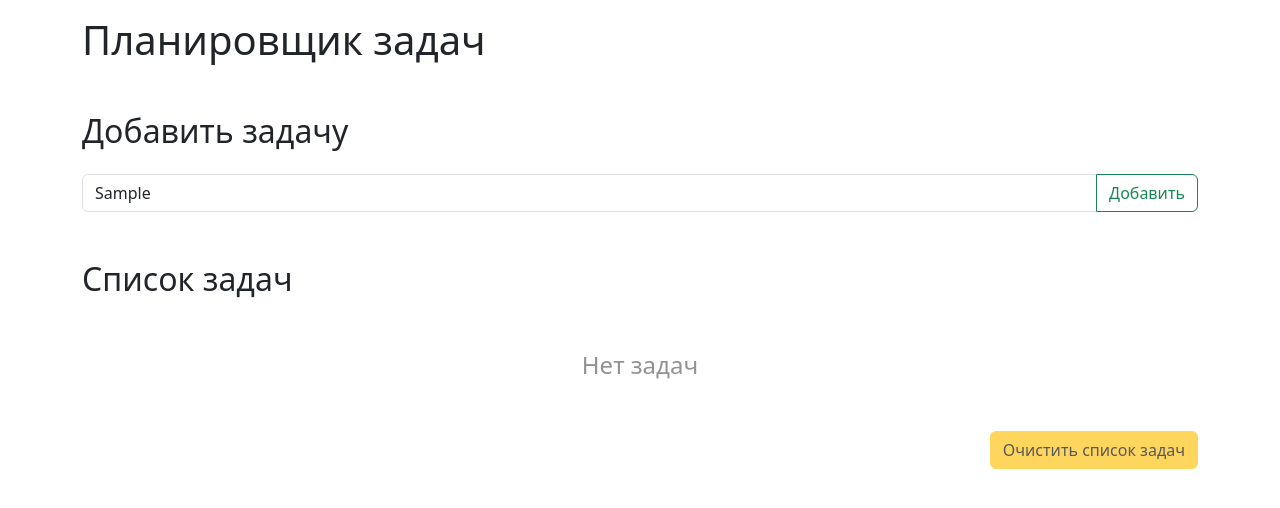
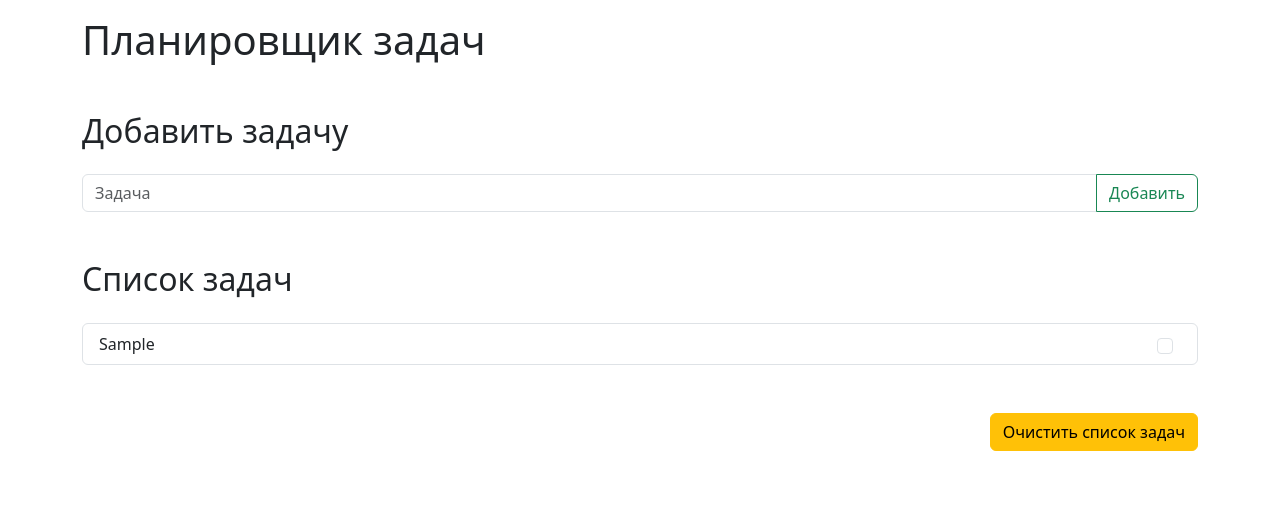
Before and after one commit to woachkatzl/ITG-week18-homework, a plain HTML site: page task-2/index.html in a window 1280 px wide. Both pictures are taken after typing "Sample" into the empty fields and a click on the button "Добавить". Drawn offline with nearby package versions, Linux system fonts and the light colour scheme.

Commit message:
js functionality for adding and removing tasks

```diff
--- a/task-2/index.html
+++ b/task-2/index.html
@@ -13,22 +13,14 @@
         <form>
             <h2 class="my-4">Добавить задачу</h2>
             <div class="input-group mb-5">
-                <input type="text" class="form-control" placeholder="Задача" aria-label="Задача" aria-describedby="add-btn">
+                <input type="text" class="form-control" id="task-input" placeholder="Задача" aria-label="Задача" aria-describedby="add-btn">
                 <button class="btn btn-outline-success" type="button" id="add-btn">Добавить</button>
             </div>
 
             <h2 class="my-4">Список задач</h2>
-            <div class="mb-5">
+            <div class="tasks-list mb-5">
                 <p class="my-5 text-center fs-4 text-body-tertiary">Нет задач</p>
             </div>
-
-            <!-- Here for styling reference. Will be added with JS later -->
-            <!-- <div class="mb-5">
-                <div class="form-check form-check-reverse d-flex flex-row-reverse align-items-center border rounded mb-2 py-2">
-                    <input class="form-check-input me-0" type="checkbox" value="" id="task1">
-                    <label class="form-check-label flex-grow-1 ms-3 text-start" for="task1">Reverse checkbox</label>
-                </div>
-            </div> -->
 
             <button type="button" class="btn btn-warning d-block ms-auto me-0" id="clear-btn" disabled>Очистить список задач</button>
         </form>
--- a/task-2/index.js
+++ b/task-2/index.js
@@ -0,0 +1,77 @@
+//VARIABLES
+const taskInput = document.querySelector("#task-input");
+const addBtn = document.querySelector("#add-btn");
+
+const tasksContainer = document.querySelector(".tasks-list");
+const noTasksMsg = document.querySelector(".tasks-list p");
+const clearBtn = document.querySelector("#clear-btn");
+
+//FUNCTIONS
+const createTask = (value, index) => {
+
+    const newTaskElement = document.createElement("div");
+    newTaskElement.classList.add("form-check", "form-check-reverse", "d-flex", "flex-row-reverse", "align-items-center", "border", "rounded", "mb-2", "py-2");
+
+    const newTaskInput = document.createElement("input");
+    newTaskInput.setAttribute("type", "checkbox");
+    newTaskInput.setAttribute("id", `task${index}`); // каждому новому элементу с задачей будет присвоен id с числом на одно больше, чем текущее количество задач в контейнере
+    newTaskInput.classList.add("form-check-input", "me-0");
+
+    const newTaskLabel = document.createElement("label");
+    newTaskLabel.setAttribute("for", `task${index}`);
+    newTaskLabel.classList.add("form-check-label", "flex-grow-1", "ms-3", "text-start");
+    newTaskLabel.textContent = value;
+
+    newTaskElement.append(newTaskInput);
+    newTaskElement.append(newTaskLabel);
+
+    return newTaskElement;
+};
+
+const addNewTask = () => {
+
+    const newTask = taskInput.value;
+    if (!newTask) {
+        alert('Чтобы добавить задачу, введите её в поле ввода.');
+        return;
+    }
+
+    if (noTasksMsg)
+        noTasksMsg.remove();
+
+    const newTaskIndex = tasksContainer.childElementCount + 1; // Каждому новому элементу с задачей будет присвоен id с числом на одно больше, чем текущее количество задач в контейнере
+
+    const newTaskElement = createTask(newTask, newTaskIndex);
+    tasksContainer.append(newTaskElement);
+
+    taskInput.value = null;
+    clearBtn.removeAttribute("disabled");
+};
+
+const createNoTasksMsg = () => {
+
+    const noTasksMsg = document.createElement("p");
+    noTasksMsg.classList.add("my-5", "text-center", "fs-4", "text-body-tertiary");
+    noTasksMsg.textContent = "Нет задач";
+
+    return noTasksMsg;
+};
+
+const clearTasks = () => {
+
+    const allTasks = tasksContainer.children; //Получаем коллекцию всех элементов с задачами
+    const allTasksArray = Array.from(allTasks); //транформируем их в массив, чтобы применять методы массивов с ожидаемым поведением
+
+    for (let task of allTasksArray) {
+        task.remove(); //Удаляем каждый элемент полученного массива
+    }
+
+    const noTaskMsg = createNoTasksMsg();
+    tasksContainer.append(noTaskMsg);
+
+    clearBtn.setAttribute("disabled", "true");
+};
+
+// EVENT LISTENERS
+addBtn.addEventListener("click", addNewTask);
+clearBtn.addEventListener("click", clearTasks);
```
